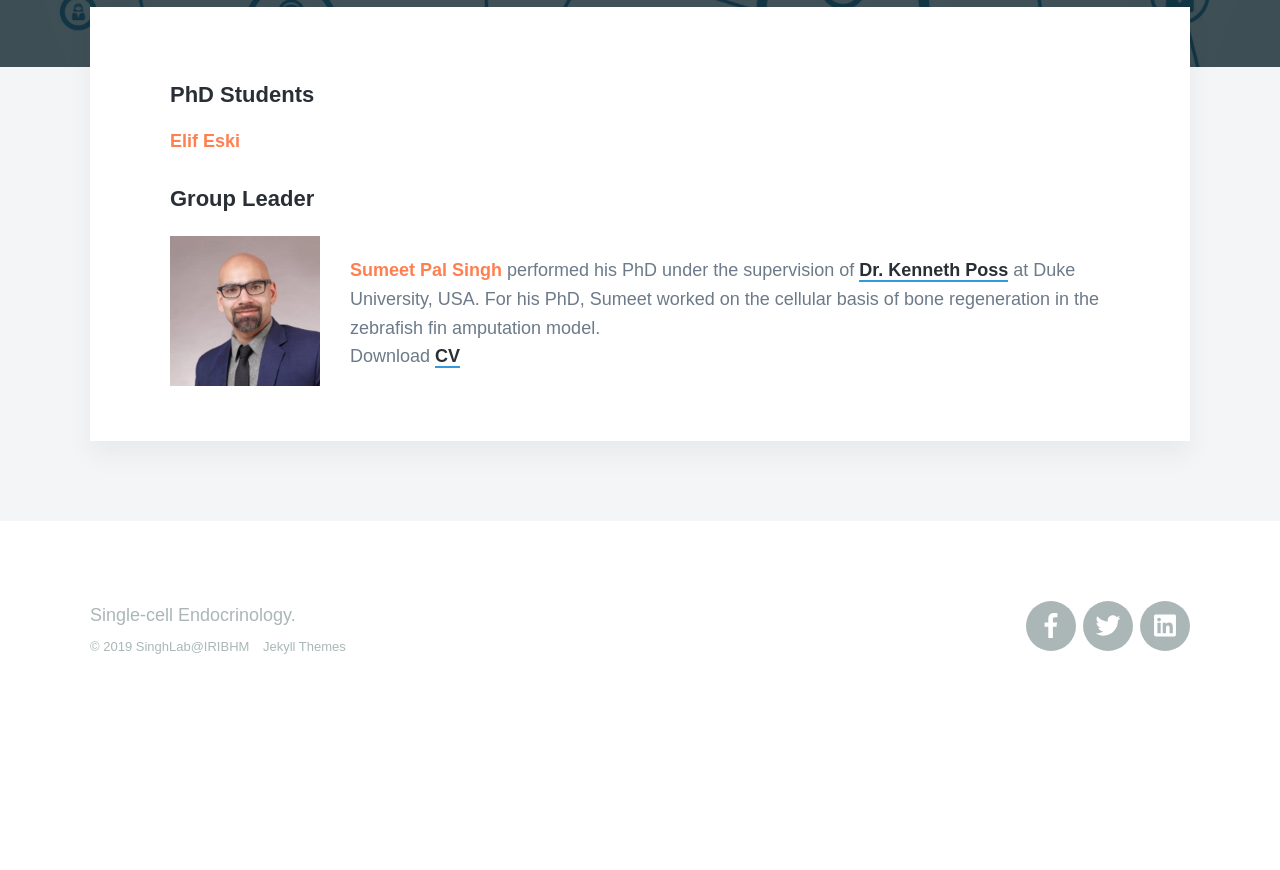
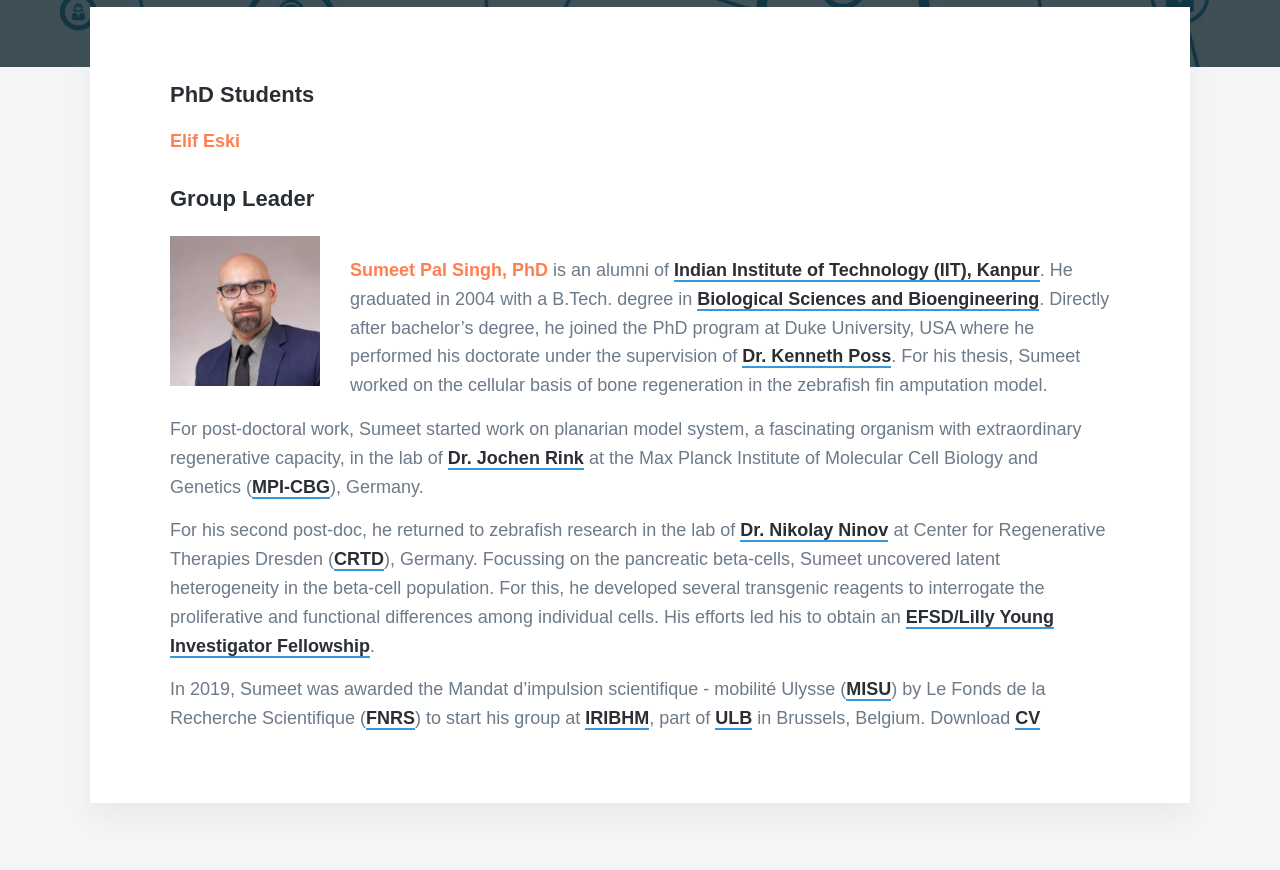
Before and after one commit to sumeetpalsingh/sumeetpalsingh.github.io, a Jekyll site: the page built from _pages/members.md, in a window 1280 px wide and 900 px high, scrolled down 519 px. Shown: the top 870 px of the window. Built offline with Jekyll 4.4.1, drawn with Linux system fonts in a browser that asks for light colours; nearby versions of some CDN libraries; some web fonts are replaced; before the commit the page ends 1252 px from its top, so only the background shows below that.

Commit message:
Update members.md

```diff
--- a/_pages/members.md
+++ b/_pages/members.md
@@ -13,7 +13,13 @@ featured_image: /images/demo/members.jpg
 #### Group Leader
 <img src="/images/members/sumeet.jpeg" alt="Sumeet" style="float:left;width:150px;height:150px;margin:-20px 30px 0px 0px">
 
-<span style="color:coral">**Sumeet Pal Singh**</span> performed his PhD under the supervision of [Dr. Kenneth Poss](https://sites.duke.edu/posslab/) at Duke University, USA. For his PhD, Sumeet worked on the cellular basis of bone regeneration in the zebrafish fin amputation model.
+<span style="color:coral">**Sumeet Pal Singh, PhD**</span> is an alumni of [Indian Institute of Technology (IIT), Kanpur](https://www.iitk.ac.in/). He graduated in 2004 with a B.Tech. degree in [Biological Sciences and Bioengineering](http://www.iitk.ac.in/bsbe/). Directly after bachelor's degree, he joined the PhD program at Duke University, USA where he performed his doctorate under the supervision of [Dr. Kenneth Poss](https://sites.duke.edu/posslab/). For his thesis, Sumeet worked on the cellular basis of bone regeneration in the zebrafish fin amputation model.
+
+For post-doctoral work, Sumeet started work on planarian model system, a fascinating organism with extraordinary regenerative capacity, in the lab of [Dr. Jochen Rink](https://www.mpi-cbg.de/research-groups/current-groups/jochen-rink/research-focus/) at the Max Planck Institute of Molecular Cell Biology and Genetics ([MPI-CBG](https://www.mpi-cbg.de/home/)), Germany.
+
+For his second post-doc, he returned to zebrafish research in the lab of [Dr. Nikolay Ninov](https://www.crt-dresden.de/research/research-groups/core-groups/group-leaders/dr-nikolay-ninov/) at Center for Regenerative Therapies Dresden ([CRTD](https://www.crt-dresden.de/about-us/)), Germany. Focussing on the pancreatic beta-cells, Sumeet uncovered latent heterogeneity in the beta-cell population. For this, he developed several transgenic reagents to interrogate the proliferative and functional differences among individual cells. His efforts led his to obtain an [EFSD/Lilly Young Investigator Fellowship](http://www.europeandiabetesfoundation.org/efsdlilly-young-investigator.html).
+
+In 2019, Sumeet was awarded the Mandat d’impulsion scientifique - mobilité Ulysse ([MISU](https://www.frs-fnrs.be/fr/reglements-guides#bourses-mandats)) by Le Fonds de la Recherche Scientifique ([FNRS](https://www.frs-fnrs.be/fr/)) to start his group at [IRIBHM](https://iribhm.org/), part of [ULB](https://www.ulb.be/en) in Brussels, Belgium.
 Download [CV][1]
 
 [1]:{{ site.url }}/download/CV_PubList_Singh.pdf
```
